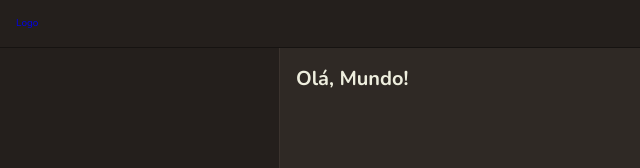
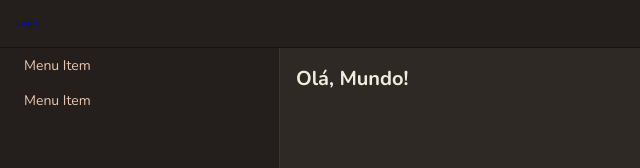
Before and after one commit to joel-fragoso/minascafe-panel, a React (Vite) app: page / in a window 1280 px wide. Shown: the top 168 px of the page, without its empty margins (0-640 px from the left). Built offline with nearby package versions, Linux system fonts and the light colour scheme.

Commit message:
feature: Adiciona menu
Adicionado componente Menu ao layout.

```diff
--- /dev/null
+++ b/src/layouts/Menu/index.tsx
@@ -0,0 +1,19 @@
+import { FC } from 'react';
+import { Container } from './styles';
+
+const Menu: FC = () => {
+  return (
+    <Container>
+      <ul>
+        <li>
+          <a href="/">Menu Item</a>
+        </li>
+        <li>
+          <a href="/">Menu Item</a>
+        </li>
+      </ul>
+    </Container>
+  );
+};
+
+export default Menu;
--- /dev/null
+++ b/src/layouts/Menu/styles.ts
@@ -0,0 +1,17 @@
+import styled from 'styled-components';
+
+export const Container = styled.nav`
+  padding: 0 0.8rem;
+  height: 100%;
+  font: 1.4rem 'Nunito', sans-serif;
+
+  a {
+    padding: 0.8rem 1.6rem;
+    display: block;
+    color: ${({ theme }) => theme.pallete.primary.main};
+
+    &:hover {
+      background-color: ${({ theme }) => theme.background.paper};
+    }
+  }
+`;
--- a/src/layouts/Sidebar/index.tsx
+++ b/src/layouts/Sidebar/index.tsx
@@ -1,8 +1,13 @@
 import { FC } from 'react';
+import Menu from '../Menu';
 import { Container } from './styles';
 
 const Sidebar: FC = () => {
-  return <Container />;
+  return (
+    <Container>
+      <Menu />
+    </Container>
+  );
 };
 
 export default Sidebar;
```
